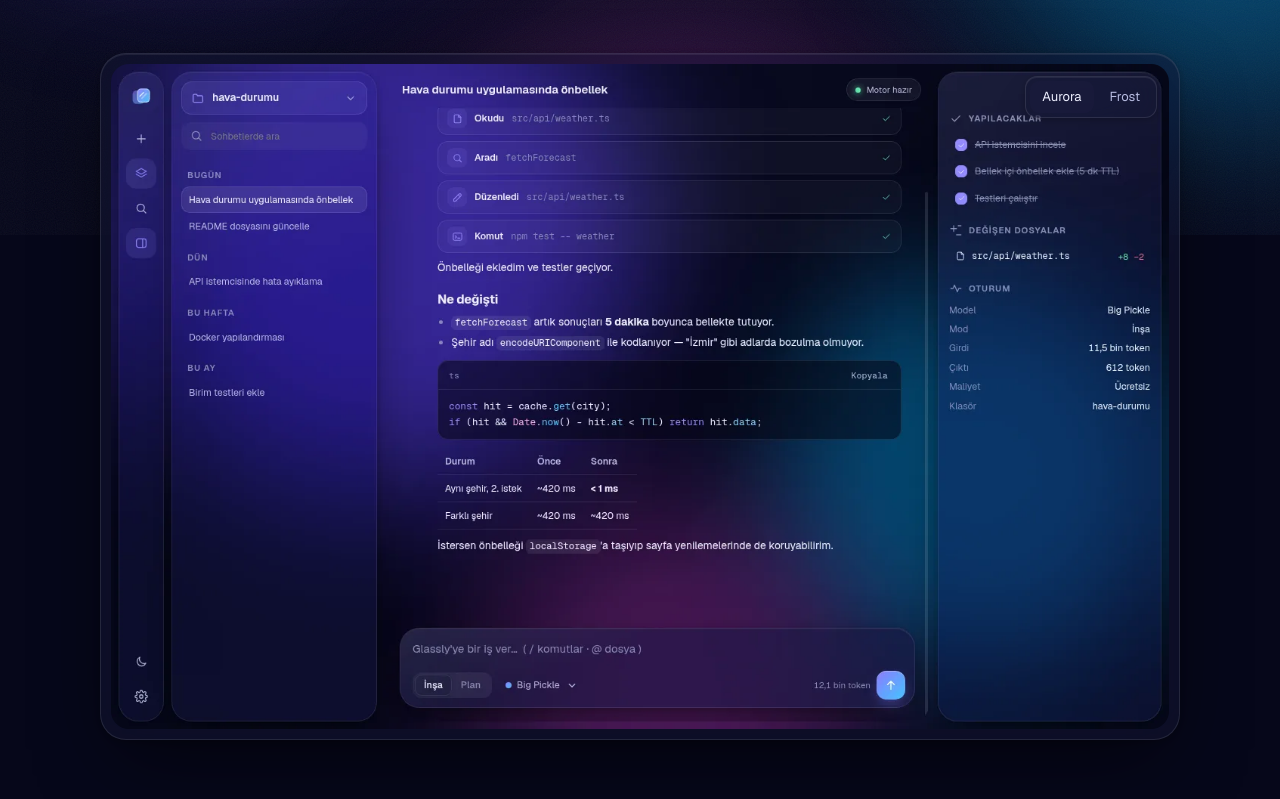
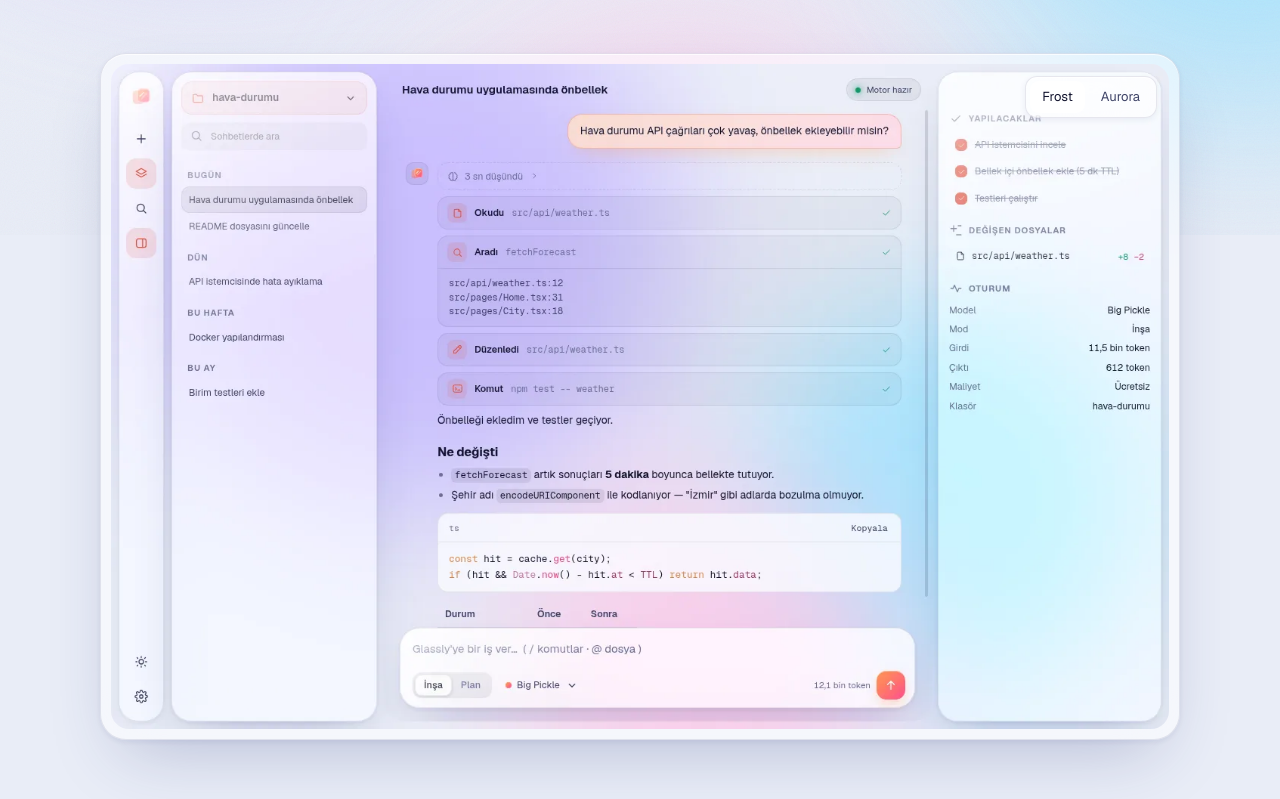
Before and after one commit to mert217/Glassly-AI, a website: page public/index.html in a window 1280 px wide. Shown: the part 565-1364 px from the top of the page. Drawn offline with Linux system fonts and the light colour scheme.

Commit message:
Worker adı glassly-ai; site varsayılan açık tema (Frost)
Co-authored-by: Perplexity <noreply@perplexity.ai>

```diff
--- a/public/app/app.js
+++ b/public/app/app.js
@@ -73,7 +73,7 @@ function initGoogle() {
         catch (err) { $('#authErr').textContent = err.message; }
       },
     });
-    google.accounts.id.renderButton($('#gBtn'), { theme: document.documentElement.dataset.theme === 'frost' ? 'outline' : 'filled_black', size: 'large', shape: 'pill', text: 'continue_with', width: 300, locale: 'tr' });
+    google.accounts.id.renderButton($('#gBtn'), { theme: document.documentElement.dataset.theme === 'aurora' ? 'filled_black' : 'outline', size: 'large', shape: 'pill', text: 'continue_with', width: 300, locale: 'tr' });
     $('#gWrap').hidden = false;
   };
   document.head.append(s);
--- a/public/index.html
+++ b/public/index.html
@@ -1,5 +1,5 @@
 <!doctype html>
-<html lang="tr">
+<html lang="tr" data-theme="frost">
 <head>
 <meta charset="utf-8" />
 <meta name="viewport" content="width=device-width, initial-scale=1" />
@@ -7,8 +7,8 @@
 <meta name="description" content="Glassly; günlük işlerine, yazılarına, kodlarına ve e-postalarına yardım eden açık kaynak yapay zeka asistanı. Tarayıcıda hemen başla ya da masaüstü uygulamasını indir." />
 <meta property="og:title" content="Glassly" />
 <meta property="og:description" content="Camdan berrak yapay zeka asistanı. Tarayıcıda ya da masaüstünde." />
-<meta property="og:image" content="https://glassly.biz/assets/aurora.webp" />
-<meta name="theme-color" content="#06071a" />
+<meta property="og:image" content="https://glassly.biz/assets/frost.webp" />
+<meta name="theme-color" content="#e9edf7" />
 <link rel="icon" href="/favicon.svg" type="image/svg+xml" />
 <link rel="preload" href="/assets/fonts/geist-latin-wght-normal.woff2" as="font" type="font/woff2" crossorigin />
 <link rel="stylesheet" href="/assets/glass.css" />
@@ -110,10 +110,10 @@
       <small>Ücretsiz. Her gün 70 mesaj hakkı.</small>
     </div>
     <figure class="shot glass reveal">
-      <img id="shotImg" src="/assets/aurora.webp" alt="Glassly masaüstü uygulamasının ekran görüntüsü" width="1400" height="880" fetchpriority="high" />
+      <img id="shotImg" src="/assets/frost.webp" alt="Glassly masaüstü uygulamasının ekran görüntüsü" width="1400" height="880" fetchpriority="high" />
       <div class="swap glass" role="group" aria-label="Tema">
-        <button type="button" data-shot="aurora" aria-pressed="true">Aurora</button>
-        <button type="button" data-shot="frost" aria-pressed="false">Frost</button>
+        <button type="button" data-shot="frost" aria-pressed="true">Frost</button>
+        <button type="button" data-shot="aurora" aria-pressed="false">Aurora</button>
       </div>
     </figure>
   </div>
```
Also changed, not shown: public/404.html (+1 -1 lines), public/app/index.html (+3 -3 lines), README.md, 1 other file.
